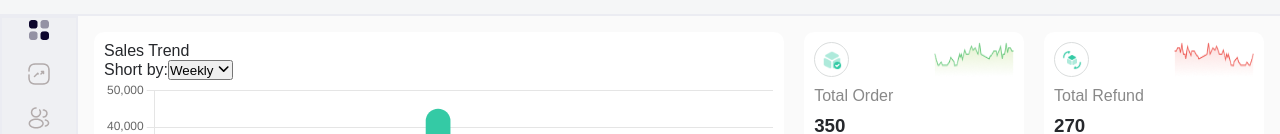
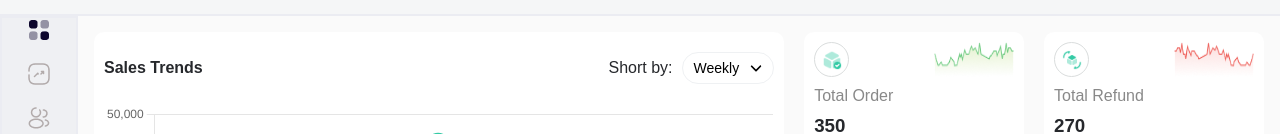
Before and after one commit to bezbrain/geepay-task, a React (Vite) app: page / in a window 1280 px wide. Shown: the part 318-452 px from the top of the page. Built offline with nearby package versions, Linux system fonts and the light colour scheme.

Commit message:
Design the sales trends header

```diff
--- a/src/components/dashboard/salesTrends/sales.module.css
+++ b/src/components/dashboard/salesTrends/sales.module.css
@@ -6,3 +6,31 @@
   width: 60%;
   height: fit-content;
 }
+
+.sales__trends > header {
+  margin-block: 10px 20px;
+  display: flex;
+  justify-content: space-between;
+  align-items: center;
+}
+.sales__trends > header > p {
+  font-weight: 600;
+}
+
+.sales__trends > header > div {
+  display: flex;
+  align-items: center;
+}
+
+.sales__trends > header > div > button {
+  background-color: inherit;
+  margin-left: 10px;
+  border: 1px solid #eff1f3;
+  padding: 7px 10px;
+  border-radius: 20px;
+  font-size: 14px;
+  display: flex;
+  align-items: center;
+  gap: 10px;
+  cursor: pointer;
+}
--- a/src/components/dashboard/salesTrends/salesTrends.jsx
+++ b/src/components/dashboard/salesTrends/salesTrends.jsx
@@ -14,14 +14,15 @@ const SalesTrend = () => {
   return (
     <div className={styles.sales__trends}>
       <header>
-        <p>Sales Trend</p>
+        <p>Sales Trends</p>
         <div>
           <span>Short by:</span>
           <button>
-            Weekly <FaAngleDown />
+            Weekly <FaAngleDown className={styles.weekly__icon} />
           </button>
         </div>
       </header>
+
       <div>
         <canvas id="acquisitions"></canvas>
       </div>
```
